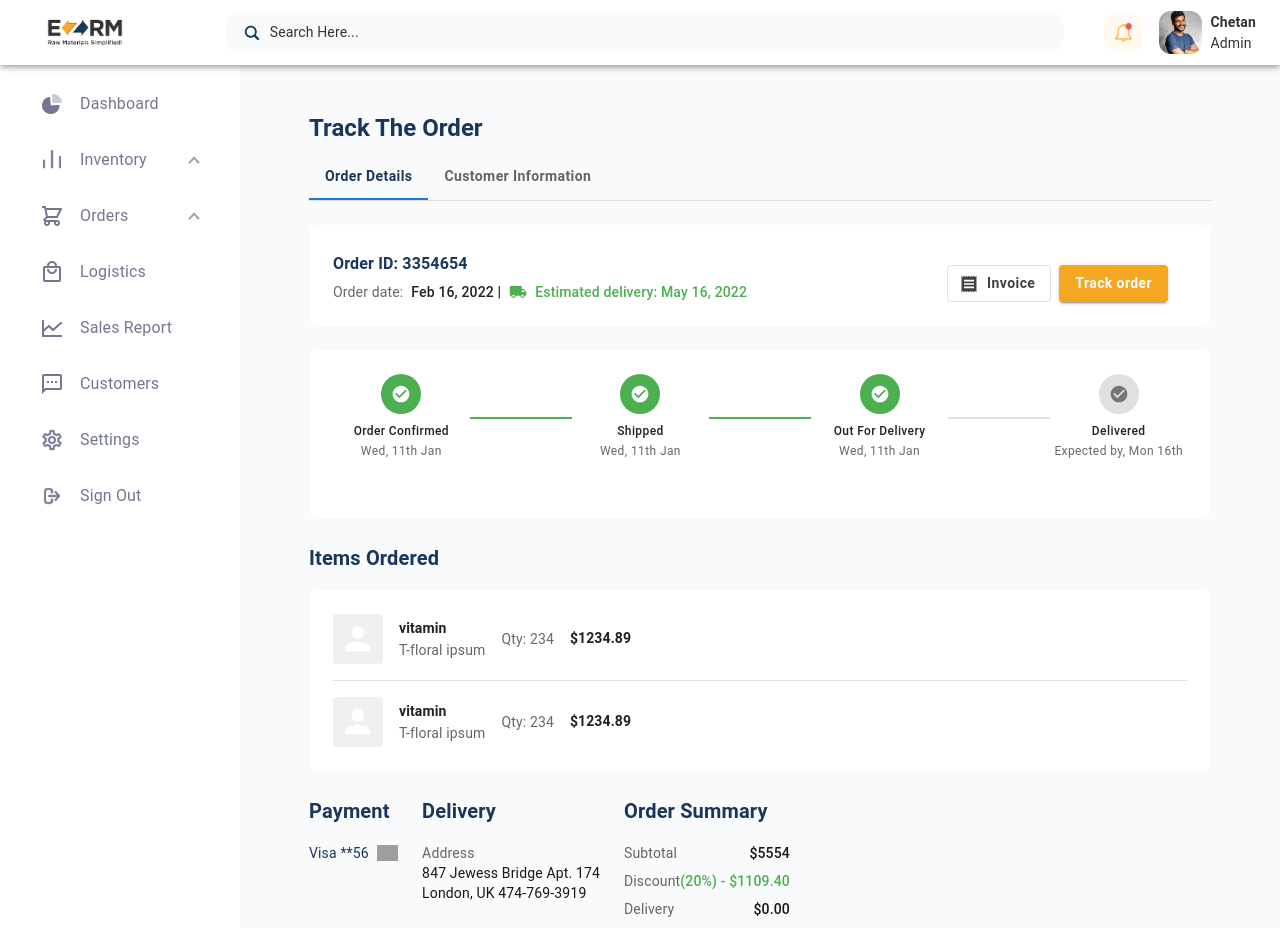
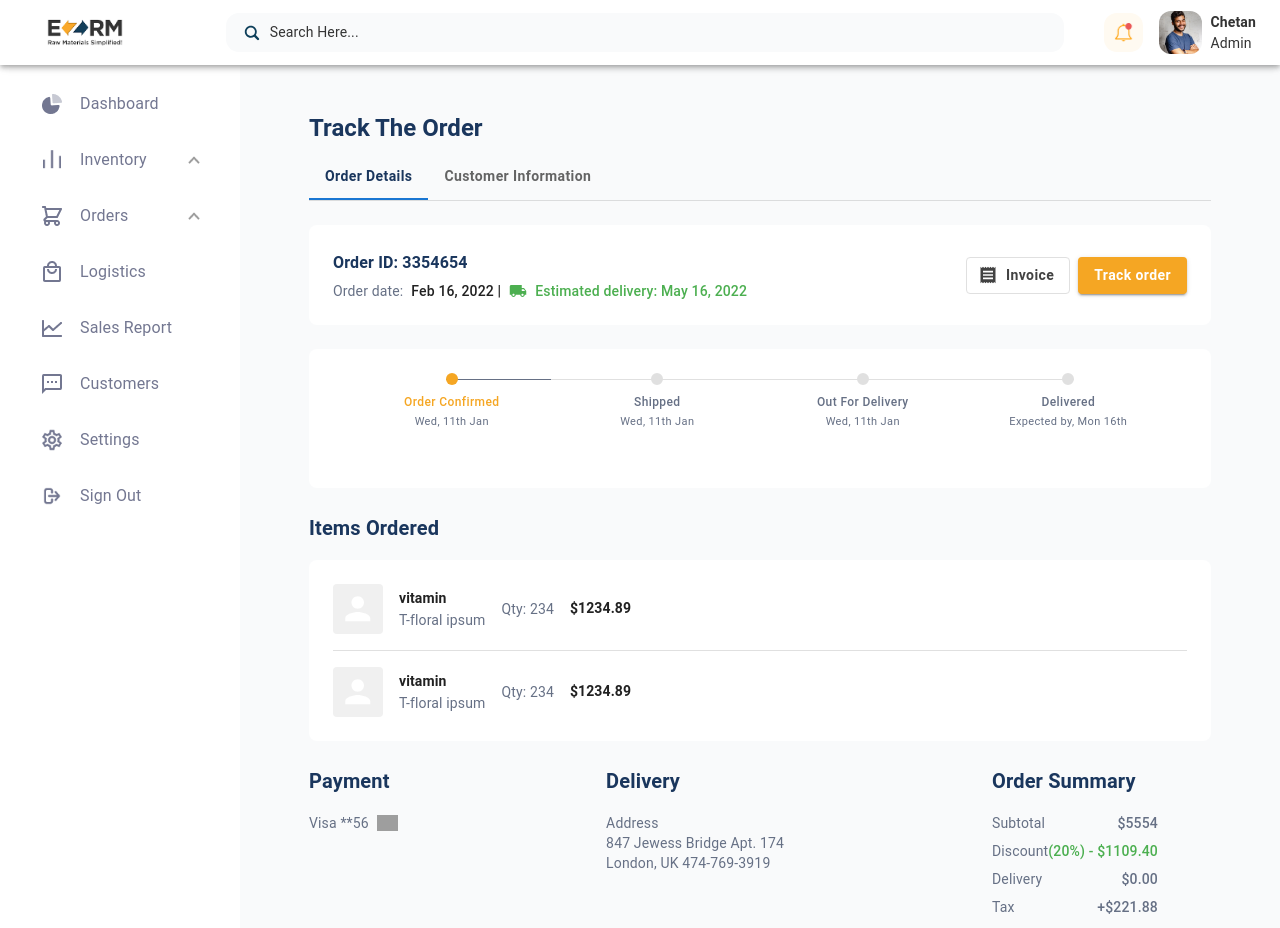
Before and after one commit to Ketan281/ezrm-ui, a Next.js app: page /admin/order/orders/detail/1 in a window 1280 px wide. Shown: the top 928 px of the page. Built offline with nearby package versions, Linux system fonts and the light colour scheme; grey boxes are pictures that could not be loaded.

Commit message:
saved changes

```diff
--- a/src/app/admin/order/orders/detail/[id]/page.tsx
+++ b/src/app/admin/order/orders/detail/[id]/page.tsx
@@ -2,7 +2,7 @@
 
 import React from "react"
 import { Box, Typography, Tabs, Tab, Paper, Button, Divider, Grid, styled, Avatar } from "@mui/material"
-import { LocalShipping, Receipt, CheckCircle } from "@mui/icons-material"
+import { LocalShipping, Receipt } from "@mui/icons-material"
 
 // Custom styled components
 const StyledTab = styled(Tab)({
@@ -18,29 +18,18 @@ const StyledTab = styled(Tab)({
 })
 
 // Use a prop that won't be passed to the DOM
-const StatusCircle = styled(Box, {
-  shouldForwardProp: (prop) => prop !== "isActive",
-})<{ isActive: boolean }>(({ isActive }) => ({
-  width: 40,
-  height: 40,
+const StatusDot = styled(Box, {
+  shouldForwardProp: (prop) => prop !== "isActive" && prop !== "isCompleted",
+})<{ isActive?: boolean; isCompleted?: boolean }>(({ isActive, isCompleted }) => ({
+  width: 12,
+  height: 12,
   borderRadius: "50%",
-  display: "flex",
-  alignItems: "center",
-  justifyContent: "center",
-  backgroundColor: isActive ? "#4caf50" : "#e0e0e0",
-  color: isActive ? "white" : "#757575",
-}))
-
-const StatusLine = styled(Box, {
-  shouldForwardProp: (prop) => prop !== "isActive",
-})<{ isActive: boolean }>(({ isActive }) => ({
-  height: 2,
-  backgroundColor: isActive ? "#4caf50" : "#e0e0e0",
-  flex: 1,
+  backgroundColor: isActive ? "#f5a623" : isCompleted ? "#667085" : "#e0e0e0",
+  border: isCompleted || isActive ? "none" : "2px solid #e0e0e0",
 }))
 
 interface OrderTrackingProps {
-  orderId?: string; // Make orderId optional with a default value in the component
+  orderId?: string // Make orderId optional with a default value in the component
 }
 
 export default function OrderTracking({ orderId = "3354654" }: OrderTrackingProps) {
@@ -64,34 +53,29 @@ export default function OrderTracking({ orderId = "3354654" }: OrderTrackingProp
       </Box>
 
       <Paper elevation={0} sx={{ p: 3, mb: 3, borderRadius: 2 }}>
-        <Grid container spacing={25} alignItems="center">
+        <Grid container justifyContent="space-between" alignItems="center">
           <Grid>
             <Box>
               <Typography variant="subtitle1" fontWeight="700" color="#1a365d">
                 Order ID: {orderId}
               </Typography>
               <Box display="flex" alignItems="center" gap={1} mt={0.5}>
-                <Typography variant="body2" color="text.secondary">
+                <Typography variant="body2" color="rgba(102, 112, 133, 1)">
                   Order date:
                 </Typography>
                 <Typography variant="body2" fontWeight="500">
                   Feb 16, 2022 |
                 </Typography>
-                <Box display="flex" alignItems="center" mt={0}>
+                <Box display="flex" alignItems="center">
                   <LocalShipping sx={{ color: "#4caf50", fontSize: 18, mr: 1 }} />
                   <Typography variant="body2" color="#4caf50" fontWeight="500">
                     Estimated delivery: May 16, 2022
                   </Typography>
                 </Box>
               </Box>
-
             </Box>
-
           </Grid>
-          <Grid
-            sx={{ display: "flex", justifyContent: { xs: "flex-start", md: "flex-end" }, gap: 1 }}
-            mt={2}
-          >
+          <Grid sx={{ display: "flex", justifyContent: "flex-end", gap: 1 }}>
             <Button
               variant="outlined"
               startIcon={<Receipt />}
@@ -121,60 +105,131 @@ export default function OrderTracking({ orderId = "3354654" }: OrderTrackingProp
         </Grid>
       </Paper>
 
-      <Paper elevation={0} sx={{ p: 3, mb: 3, borderRadius: 2 }}>
-        <Box sx={{ display: "flex", alignItems: "center", width: "100%", mb: 4, justifyContent: "space-between" }}>
-          <Box sx={{ display: "flex", flexDirection: "column", alignItems: "center", width: "20%" }}>
-            <StatusCircle isActive={true}>
-              <CheckCircle fontSize="small" />
-            </StatusCircle>
-            <Typography variant="caption" sx={{ mt: 1, textAlign: "center", fontWeight: 500 }}>
+      <Paper elevation={0} sx={{ p: 3, mb: 3, borderRadius: 2, bgcolor: "white" }}>
+        <Box sx={{ position: "relative", width: "100%", mb: 4, px: 2 }}>
+          {/* Progress lines */}
+          <Box
+            sx={{
+              position: "absolute",
+              top: "6px",
+              left: "calc(12.5% + 6px)",
+              right: "calc(12.5% + 6px)",
+              height: "1px",
+              zIndex: 0,
+            }}
+          >
+            {/* First segment - completed halfway (dark) */}
+            <Box
+              sx={{
+                position: "absolute",
+                left: 0,
+                width: "16.67%", // Half of the first segment (33.33% / 2)
+                height: "1px",
+                backgroundColor: "#667085",
+              }}
+            />
+
+            {/* Rest of the line - incomplete (light) */}
+            <Box
+              sx={{
+                position: "absolute",
+                left: "16.67%",
+                right: 0,
+                height: "1px",
+                backgroundColor: "#e0e0e0",
+              }}
+            />
+          </Box>
+
+          {/* Status dots and labels */}
+          <Box sx={{ display: "flex", justifyContent: "space-between", position: "relative", zIndex: 1 }}>
+            <Box sx={{ display: "flex", flexDirection: "column", alignItems: "center", width: "25%" }}>
+              <StatusDot isActive={true} />
+              <Typography
+                variant="caption"
+                sx={{
+                  mt: 1,
+                  textAlign: "center",
+                  fontWeight: 500,
+                  color: "#f5a623",
+                  fontSize: "12px",
+                }}
+              >
                 Order Confirmed
               </Typography>
-            <Typography variant="caption" sx={{ color: "text.secondary", textAlign: "center" }}>
+              <Typography
+                variant="caption"
+                sx={{ color: "rgba(102, 112, 133, 1)", textAlign: "center", fontSize: "11px" }}
+              >
                 Wed, 11th Jan
               </Typography>
             </Box>
 
-          <Box sx={{ height: 2, backgroundColor: "#4caf50", width: "15%" }} />
-
-          <Box sx={{ display: "flex", flexDirection: "column", alignItems: "center", width: "20%" }}>
-            <StatusCircle isActive={true}>
-              <CheckCircle fontSize="small" />
-            </StatusCircle>
-            <Typography variant="caption" sx={{ mt: 1, textAlign: "center", fontWeight: 500 }}>
+            <Box sx={{ display: "flex", flexDirection: "column", alignItems: "center", width: "25%" }}>
+              <StatusDot />
+              <Typography
+                variant="caption"
+                sx={{
+                  mt: 1,
+                  textAlign: "center",
+                  fontWeight: 500,
+                  color: "#667085",
+                  fontSize: "12px",
+                }}
+              >
                 Shipped
               </Typography>
-            <Typography variant="caption" sx={{ color: "text.secondary", textAlign: "center" }}>
+              <Typography
+                variant="caption"
+                sx={{ color: "rgba(102, 112, 133, 1)", textAlign: "center", fontSize: "11px" }}
+              >
                 Wed, 11th Jan
               </Typography>
             </Box>
 
-          <Box sx={{ height: 2, backgroundColor: "#4caf50", width: "15%" }} />
-
-          <Box sx={{ display: "flex", flexDirection: "column", alignItems: "center", width: "20%" }}>
-            <StatusCircle isActive={true}>
-              <CheckCircle fontSize="small" />
-            </StatusCircle>
-            <Typography variant="caption" sx={{ mt: 1, textAlign: "center", fontWeight: 500 }}>
+            <Box sx={{ display: "flex", flexDirection: "column", alignItems: "center", width: "25%" }}>
+              <StatusDot />
+              <Typography
+                variant="caption"
+                sx={{
+                  mt: 1,
+                  textAlign: "center",
+                  fontWeight: 500,
+                  color: "#667085",
+                  fontSize: "12px",
+                }}
+              >
                 Out For Delivery
               </Typography>
-            <Typography variant="caption" sx={{ color: "text.secondary", textAlign: "center" }}>
+              <Typography
+                variant="caption"
+                sx={{ color: "rgba(102, 112, 133, 1)", textAlign: "center", fontSize: "11px" }}
+              >
                 Wed, 11th Jan
               </Typography>
             </Box>
 
-          <Box sx={{ height: 2, backgroundColor: "#e0e0e0", width: "15%" }} />
-
-          <Box sx={{ display: "flex", flexDirection: "column", alignItems: "center", width: "20%" }}>
-            <StatusCircle isActive={false}>
-              <CheckCircle fontSize="small" />
-            </StatusCircle>
-            <Typography variant="caption" sx={{ mt: 1, textAlign: "center", fontWeight: 500 }}>
+            <Box sx={{ display: "flex", flexDirection: "column", alignItems: "center", width: "25%" }}>
+              <StatusDot />
+              <Typography
+                variant="caption"
+                sx={{
+                  mt: 1,
+                  textAlign: "center",
+                  fontWeight: 500,
+                  color: "#667085",
+                  fontSize: "12px",
+                }}
+              >
                 Delivered
               </Typography>
-            <Typography variant="caption" sx={{ color: "text.secondary", textAlign: "center" }}>
+              <Typography
+                variant="caption"
+                sx={{ color: "rgba(102, 112, 133, 1)", textAlign: "center", fontSize: "11px" }}
+              >
                 Expected by, Mon 16th
               </Typography>
+            </Box>
           </Box>
         </Box>
       </Paper>
@@ -194,12 +249,12 @@ export default function OrderTracking({ orderId = "3354654" }: OrderTrackingProp
                 <Typography variant="subtitle2" fontWeight="700">
                   vitamin
                 </Typography>
-                <Typography variant="body2" color="text.secondary">
+                <Typography variant="body2" color="rgba(102, 112, 133, 1)">
                   T-floral ipsum
                 </Typography>
               </Grid>
               <Grid>
-                <Typography variant="body2" color="text.secondary">
+                <Typography variant="body2" color="rgba(102, 112, 133, 1)">
                   Qty: 234
                 </Typography>
               </Grid>
@@ -214,20 +269,17 @@ export default function OrderTracking({ orderId = "3354654" }: OrderTrackingProp
         ))}
       </Paper>
 
-      <Grid container spacing={3} sx={{ mt: 2 }}>
+      <Grid container spacing={26} sx={{ mt: 2 }}>
         <Grid>
           <Box>
             <Typography variant="h6" fontWeight="700" color="#1a365d" sx={{ mb: 2 }}>
               Payment
             </Typography>
             <Box display="flex" alignItems="center" gap={1}>
-              <Typography variant="body2"color="#1a365d" >Visa **56</Typography>
-              <Box
-                component="img"
-                src="/api/placeholder/80/30" // Replaced external image with placeholder
-                alt="Visa"
-                sx={{ height: 16 }}
-              />
+              <Typography variant="body2" color="rgba(102, 112, 133, 1)">
+                Visa **56
+              </Typography>
+              <Box component="img" src="/placeholder.svg?height=30&width=80" alt="Visa" sx={{ height: 16 }} />
             </Box>
           </Box>
         </Grid>
@@ -237,11 +289,15 @@ export default function OrderTracking({ orderId = "3354654" }: OrderTrackingProp
             <Typography variant="h6" fontWeight="700" color="#1a365d" sx={{ mb: 2 }}>
               Delivery
             </Typography>
-            <Typography variant="body2" color="text.secondary">
+            <Typography variant="body2" color="rgba(102, 112, 133, 1)">
               Address
             </Typography>
-            <Typography variant="body2">847 Jewess Bridge Apt. 174</Typography>
-            <Typography variant="body2">London, UK 474-769-3919</Typography>
+            <Typography variant="body2" color="rgba(102, 112, 133, 1)">
+              847 Jewess Bridge Apt. 174
+            </Typography>
+            <Typography variant="body2" color="rgba(102, 112, 133, 1)">
+              London, UK 474-769-3919
+            </Typography>
           </Box>
         </Grid>
 
@@ -250,17 +306,17 @@ export default function OrderTracking({ orderId = "3354654" }: OrderTrackingProp
             Order Summary
           </Typography>
           <Box>
-            <Box sx={{ display: 'flex', justifyContent: 'space-between', mb: 1 }}>
-              <Typography variant="body2" color="text.secondary">
+            <Box sx={{ display: "flex", justifyContent: "space-between", mb: 1 }}>
+              <Typography variant="body2" color="rgba(102, 112, 133, 1)">
                 Subtotal
               </Typography>
-              <Typography variant="body2" fontWeight="500">
+              <Typography variant="body2" fontWeight="500" color="rgba(102, 112, 133, 1)">
                 $5554
               </Typography>
             </Box>
 
-            <Box sx={{ display: 'flex', justifyContent: 'space-between', mb: 1 }}>
-              <Typography variant="body2" color="text.secondary">
+            <Box sx={{ display: "flex", justifyContent: "space-between", mb: 1 }}>
+              <Typography variant="body2" color="rgba(102, 112, 133, 1)">
                 Discount
               </Typography>
               <Typography variant="body2" fontWeight="500" color="#4caf50">
@@ -268,31 +324,31 @@ export default function OrderTracking({ orderId = "3354654" }: OrderTrackingProp
               </Typography>
             </Box>
 
-            <Box sx={{ display: 'flex', justifyContent: 'space-between', mb: 1 }}>
-              <Typography variant="body2" color="text.secondary">
+            <Box sx={{ display: "flex", justifyContent: "space-between", mb: 1 }}>
+              <Typography variant="body2" color="rgba(102, 112, 133, 1)">
                 Delivery
               </Typography>
-              <Typography variant="body2" fontWeight="500">
+              <Typography variant="body2" fontWeight="500" color="rgba(102, 112, 133, 1)">
                 $0.00
               </Typography>
             </Box>
 
-            <Box sx={{ display: 'flex', justifyContent: 'space-between', mb: 1 }}>
-              <Typography variant="body2" color="text.secondary">
+            <Box sx={{ display: "flex", justifyContent: "space-between", mb: 1 }}>
+              <Typography variant="body2" color="rgba(102, 112, 133, 1)">
                 Tax
               </Typography>
-              <Typography variant="body2" fontWeight="500">
+              <Typography variant="body2" fontWeight="500" color="rgba(102, 112, 133, 1)">
                 +$221.88
               </Typography>
             </Box>
 
             <Divider sx={{ my: 1.5 }} />
 
-            <Box sx={{ display: 'flex', justifyContent: 'space-between', mb: 1 }}>
-              <Typography variant="subtitle2" fontWeight="700">
+            <Box sx={{ display: "flex", justifyContent: "space-between", mb: 1 }}>
+              <Typography variant="subtitle2" fontWeight="700" color="rgba(102, 112, 133, 1)">
                 Total
               </Typography>
-              <Typography variant="subtitle2" fontWeight="700">
+              <Typography variant="subtitle2" fontWeight="700" color="rgba(102, 112, 133, 1)">
                 $4666.48
               </Typography>
             </Box>
```
Lines whose indentation alone changed are shown as unchanged.
